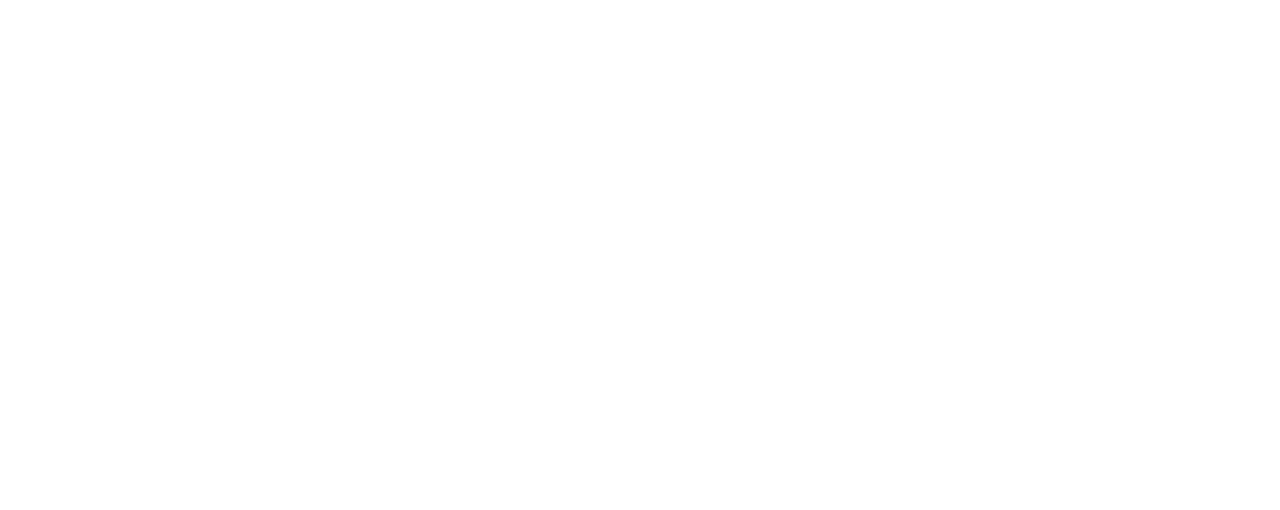
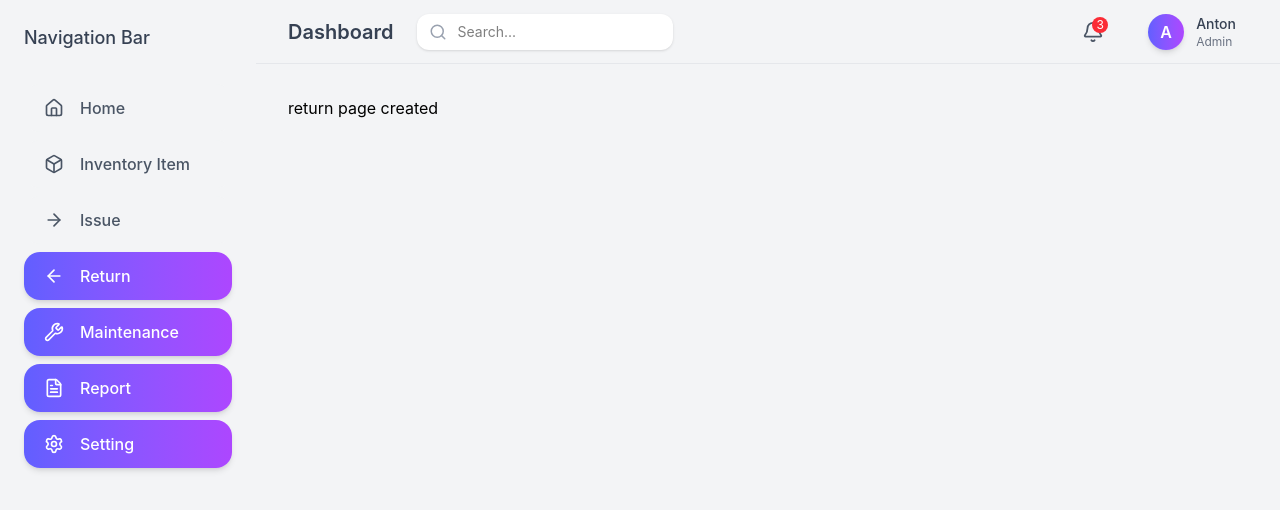
Before and after one commit to karenthiran/Inventory-Management-System, a React (Vite) app in the folder client/: page /return in a window 1280 px wide. Before the commit this address had no page. Shown: the top 510 px of the page. Built offline with nearby package versions, Linux system fonts and the light colour scheme.

Commit message:
return page routed in approutes

```diff
--- a/client/src/routes/AppRoutes.jsx
+++ b/client/src/routes/AppRoutes.jsx
@@ -3,6 +3,7 @@ import DashboardLayout from "../components/layout/DashboardLayout";
 import Home from "../pages/Home";
 import InventoryItem from "../pages/InventoryItem";
 import Issue from "../pages/Issue";
+import Return from "../pages/Return";
 
 const AppRoutes = () => {
   return (
@@ -12,6 +13,7 @@ const AppRoutes = () => {
         <Route path="home" element={<Home />} />
         <Route path="inventory" element={<InventoryItem />} />
         <Route path="issue" element={<Issue />} />
+        <Route path="return" element={<Return />} />
       </Route>
     </Routes>
   );
```
